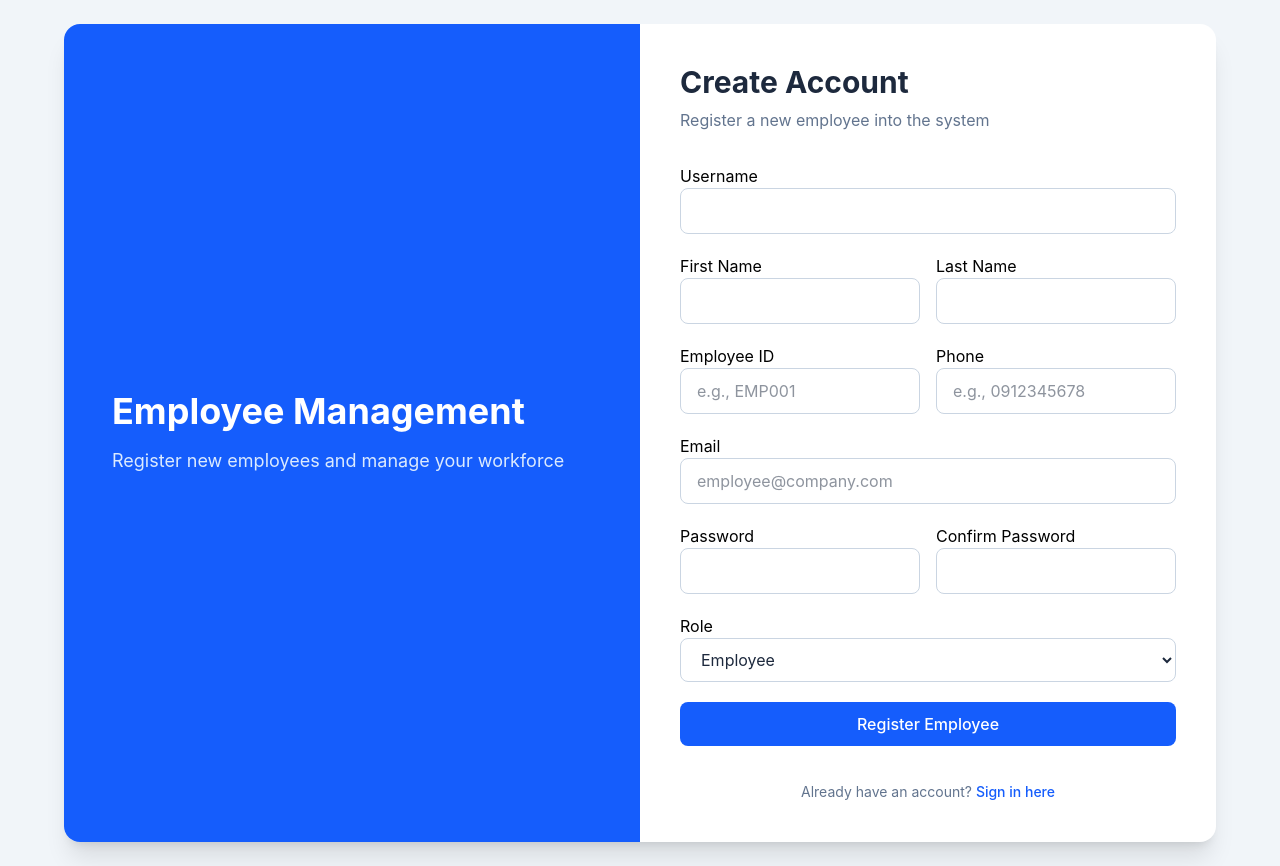
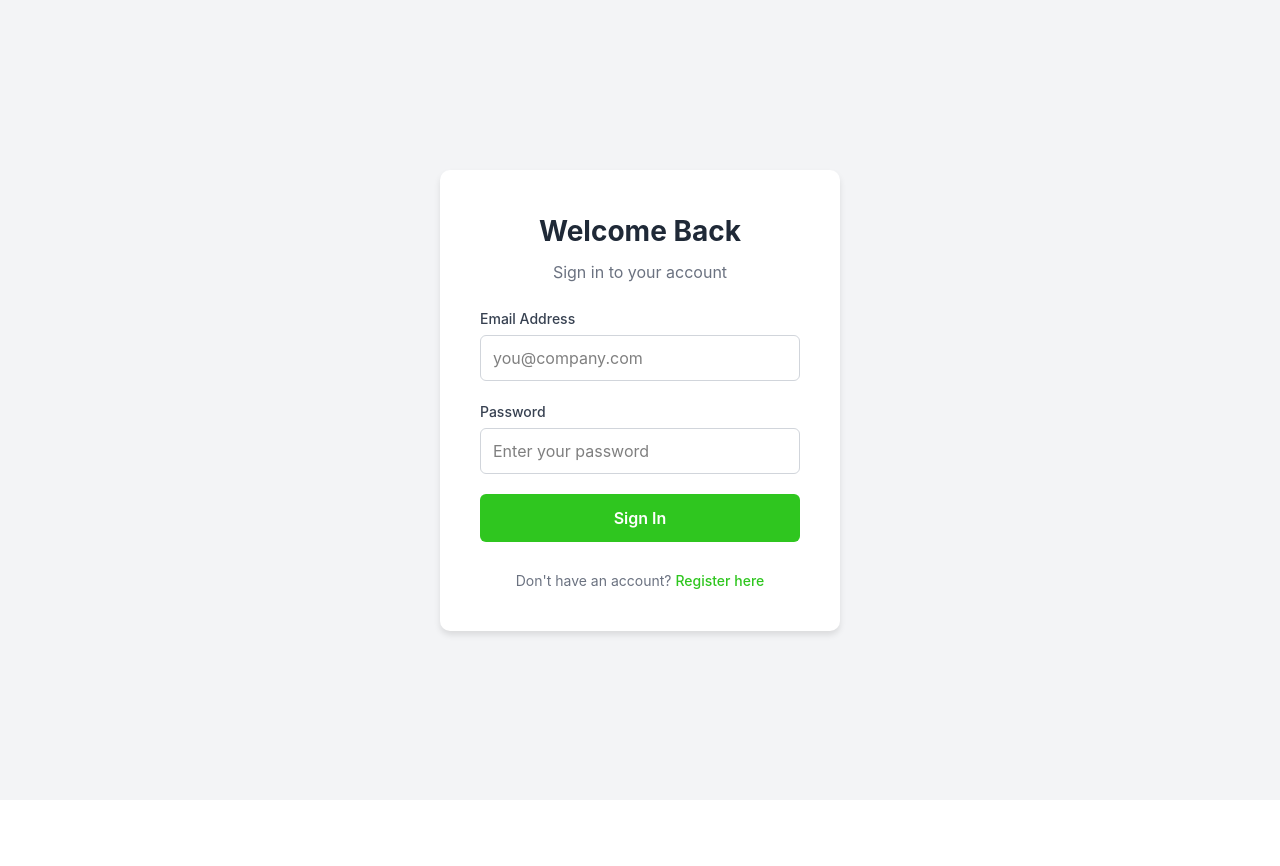
Before and after one commit to yoditgirma/Zentyad_projects, a React (Vite) app in the folder employee_managment/employee_managment_frontend/: page /login in a window 1280 px wide. After the commit the page ends 800 px from the top, so only its background shows below. Built offline with nearby package versions, Linux system fonts and the light colour scheme.

Commit message:
Add login functionality

```diff
--- a/employee_managment/employee_managment_frontend/package.json
+++ b/employee_managment/employee_managment_frontend/package.json
@@ -11,6 +11,7 @@
   },
   "dependencies": {
     "@tailwindcss/vite": "^4.3.2",
+    "axios": "^1.18.1",
     "react": "^19.2.7",
     "react-dom": "^19.2.7",
     "react-router-dom": "^7.18.0",
--- a/employee_managment/employee_managment_frontend/src/App.jsx
+++ b/employee_managment/employee_managment_frontend/src/App.jsx
@@ -1,7 +1,17 @@
-import RegisterEmployee from "./pages/RegisterEmployee";
+import { BrowserRouter, Routes, Route, Navigate } from 'react-router-dom';
+import Login from './pages/Login';
+import RegisterEmployee from './pages/RegisterEmployee';
 
 function App() {
-  return <RegisterEmployee />;
+  return (
+    <BrowserRouter>
+      <Routes>
+        <Route path="/" element={<Navigate to="/login" />} />
+        <Route path="/login" element={<Login />} />
+        <Route path="/register" element={<RegisterEmployee />} />
+      </Routes>
+    </BrowserRouter>
+  );
 }
 
 export default App;
--- a/employee_managment/employee_managment_frontend/src/components/ui/Button.jsx
+++ b/employee_managment/employee_managment_frontend/src/components/ui/Button.jsx
@@ -17,9 +17,9 @@ export default function Button({
                 rounded-lg
                 font-medium
                 text-white
-                bg-blue-600
-                hover:bg-blue-700
-                active:bg-blue-800
+                bg-[#2FC61F]
+                hover:bg-[#26a818]
+                active:bg-[#1f8a13]
                 transition
                 disabled:opacity-50
                 disabled:cursor-not-allowed
--- a/employee_managment/employee_managment_frontend/src/components/ui/Input.jsx
+++ b/employee_managment/employee_managment_frontend/src/components/ui/Input.jsx
@@ -18,7 +18,7 @@ function Input({
                 onChange={onChange}
                 placeholder={placeholder}
                 required={required}
-                 className="
+                className="
                     w-full
                     px-4
                     py-2.5
@@ -28,9 +28,9 @@ function Input({
                     bg-white
                     text-slate-800
                     outline-none
-                    focus:border-blue-500
+                    focus:border-[#2FC61F]
                     focus:ring-2
-                    focus:ring-blue-200
+                    focus:ring-[#2FC61F]/20
                     transition
                 "
             />
--- a/employee_managment/employee_managment_frontend/src/components/ui/Select.jsx
+++ b/employee_managment/employee_managment_frontend/src/components/ui/Select.jsx
@@ -13,7 +13,7 @@ function Select({
                 name={name}
                 value={value}
                 onChange={onChange}
-                 className="
+                className="
                     w-full
                     px-4
                     py-2.5
@@ -23,9 +23,9 @@ function Select({
                     bg-white
                     text-slate-800
                     outline-none
-                    focus:border-blue-500
+                    focus:border-[#2FC61F]
                     focus:ring-2
-                    focus:ring-blue-200
+                    focus:ring-[#2FC61F]/20
                     transition
                 "
             >
--- a/employee_managment/employee_managment_frontend/src/pages/Login.jsx
+++ b/employee_managment/employee_managment_frontend/src/pages/Login.jsx
@@ -0,0 +1,164 @@
+import { useState } from 'react';
+import { Link } from 'react-router-dom';
+
+function Login() {
+  const [email, setEmail] = useState('');
+  const [password, setPassword] = useState('');
+  const [loading, setLoading] = useState(false);
+  const [error, setError] = useState('');
+
+  const handleSubmit = (e) => {
+    e.preventDefault();
+    setLoading(true);
+    setError('');
+
+    // Simulate login for testing
+    setTimeout(() => {
+      if (email && password.length >= 6) {
+        alert('Login successful!');
+        setLoading(false);
+      } else {
+        setError('Invalid credentials. Please try again.');
+        setLoading(false);
+      }
+    }, 1000);
+  };
+
+  return (
+    <div style={styles.container}>
+      <div style={styles.card}>
+        <h1 style={styles.title}>Welcome Back</h1>
+        <p style={styles.subtitle}>Sign in to your account</p>
+
+        {error && <div style={styles.error}>❌ {error}</div>}
+
+        <form onSubmit={handleSubmit} style={styles.form}>
+          <div style={styles.inputGroup}>
+            <label style={styles.label}>Email Address</label>
+            <input
+              type="email"
+              value={email}
+              onChange={(e) => setEmail(e.target.value)}
+              style={styles.input}
+              placeholder="you@company.com"
+              required
+            />
+          </div>
+
+          <div style={styles.inputGroup}>
+            <label style={styles.label}>Password</label>
+            <input
+              type="password"
+              value={password}
+              onChange={(e) => setPassword(e.target.value)}
+              style={styles.input}
+              placeholder="Enter your password"
+              required
+            />
+          </div>
+
+          <button
+            type="submit"
+            disabled={loading}
+            style={{
+              ...styles.button,
+              opacity: loading ? 0.7 : 1,
+              cursor: loading ? 'not-allowed' : 'pointer'
+            }}
+          >
+            {loading ? 'Signing in...' : 'Sign In'}
+          </button>
+
+          <p style={styles.registerLink}>
+            Don't have an account? <Link to="/register" style={styles.link}>Register here</Link>
+          </p>
+        </form>
+      </div>
+    </div>
+  );
+}
+
+const styles = {
+  container: {
+    minHeight: '100vh',
+    display: 'flex',
+    alignItems: 'center',
+    justifyContent: 'center',
+    backgroundColor: '#f3f4f6',
+    padding: '20px'
+  },
+  card: {
+    backgroundColor: 'white',
+    padding: '40px',
+    borderRadius: '10px',
+    boxShadow: '0 4px 6px rgba(0,0,0,0.1)',
+    width: '100%',
+    maxWidth: '400px'
+  },
+  title: {
+    fontSize: '28px',
+    fontWeight: 'bold',
+    color: '#1f2937',
+    textAlign: 'center',
+    marginBottom: '8px'
+  },
+  subtitle: {
+    color: '#6b7280',
+    textAlign: 'center',
+    marginBottom: '24px'
+  },
+  form: {
+    display: 'flex',
+    flexDirection: 'column',
+    gap: '20px'
+  },
+  inputGroup: {
+    display: 'flex',
+    flexDirection: 'column',
+    gap: '6px'
+  },
+  label: {
+    fontSize: '14px',
+    fontWeight: '500',
+    color: '#374151'
+  },
+  input: {
+    padding: '10px 12px',
+    border: '1px solid #d1d5db',
+    borderRadius: '6px',
+    fontSize: '16px',
+    outline: 'none',
+    transition: 'border-color 0.3s, box-shadow 0.3s'
+  },
+  button: {
+    padding: '12px',
+    backgroundColor: '#2FC61F', // Changed to green
+    color: 'white',
+    border: 'none',
+    borderRadius: '6px',
+    fontSize: '16px',
+    fontWeight: '600',
+    transition: 'background-color 0.3s'
+  },
+  error: {
+    backgroundColor: '#fef2f2',
+    color: '#dc2626',
+    padding: '10px',
+    borderRadius: '6px',
+    marginBottom: '16px',
+    border: '1px solid #fecaca'
+  },
+  registerLink: {
+    textAlign: 'center',
+    fontSize: '14px',
+    color: '#6b7280',
+    marginTop: '8px'
+  },
+  link: {
+    color: '#2FC61F', // Changed to green
+    textDecoration: 'none',
+    fontWeight: '500'
+  }
+};
+
+export default Login;
```
Also changed, not shown: 1 other file (tests, documents, lock files or other folders).
